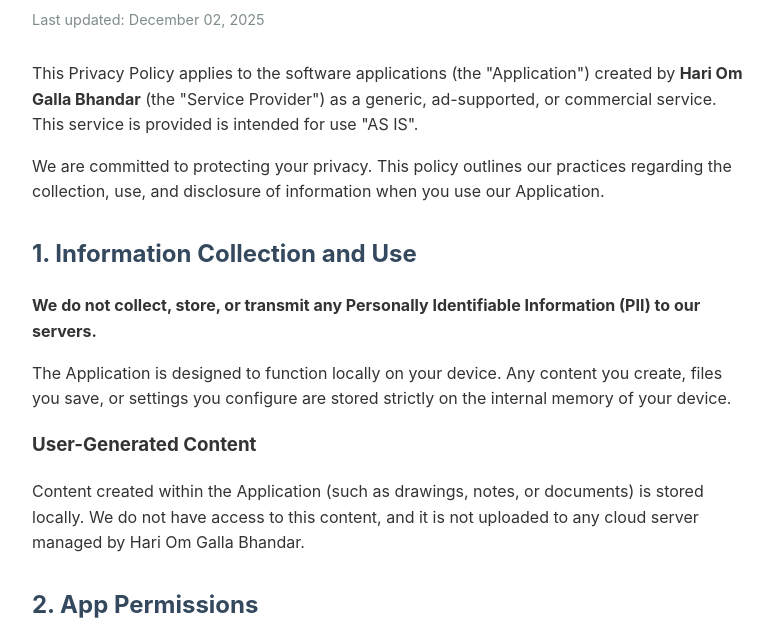
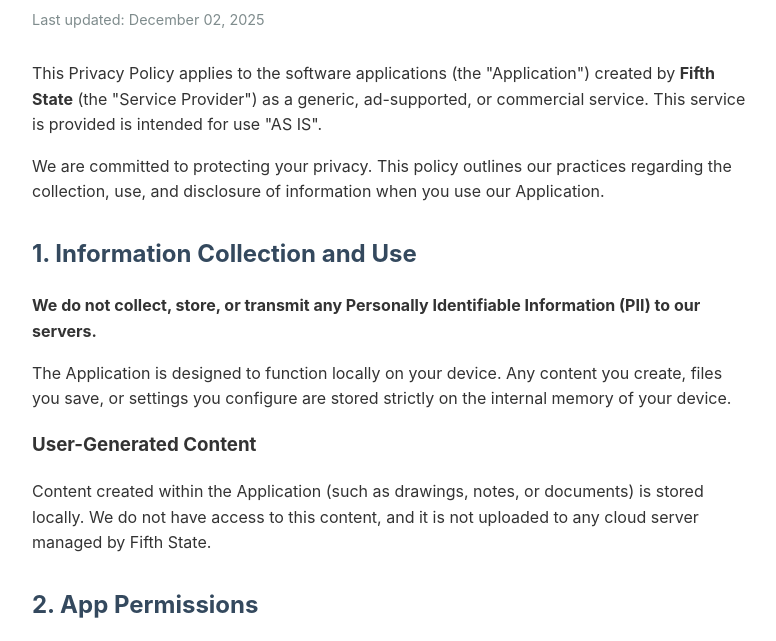
Before and after one commit to hariomgallabhandar/web, a plain HTML site: page policy.html in a window 1280 px wide. Shown: the part 148-789 px from the top of the page, without its empty margins (248-1024 px from the left). Drawn offline with Linux system fonts and the light colour scheme.

Commit message:
Update policy.html

```diff
--- a/policy.html
+++ b/policy.html
@@ -59,7 +59,7 @@
         <h1>Privacy Policy</h1>
         <p class="date">Last updated: December 02, 2025</p>
 
-        <p>This Privacy Policy applies to the software applications (the "Application") created by <strong>Hari Om Galla Bhandar</strong> (the "Service Provider") as a generic, ad-supported, or commercial service. This service is provided is intended for use "AS IS".</p>
+        <p>This Privacy Policy applies to the software applications (the "Application") created by <strong>Fifth State</strong> (the "Service Provider") as a generic, ad-supported, or commercial service. This service is provided is intended for use "AS IS".</p>
 
         <p>We are committed to protecting your privacy. This policy outlines our practices regarding the collection, use, and disclosure of information when you use our Application.</p>
 
@@ -68,7 +68,7 @@
         <p>The Application is designed to function locally on your device. Any content you create, files you save, or settings you configure are stored strictly on the internal memory of your device.</p>
 
         <h3>User-Generated Content</h3>
-        <p>Content created within the Application (such as drawings, notes, or documents) is stored locally. We do not have access to this content, and it is not uploaded to any cloud server managed by Hari Om Galla Bhandar.</p>
+        <p>Content created within the Application (such as drawings, notes, or documents) is stored locally. We do not have access to this content, and it is not uploaded to any cloud server managed by Fifth State.</p>
 
         <h2>2. App Permissions</h2>
         <p>The Application may request certain permissions to function correctly. These permissions are used solely for the functionality described below and not for data collection:</p>
@@ -94,7 +94,7 @@
         <p>If you have any questions or suggestions about our Privacy Policy, do not hesitate to contact us.</p>
 
         <div class="contact-box">
-            <p><strong>Hari Om Galla Bhandar</strong><br>
+            <p><strong>Fifth State</strong><br>
             Email: <a href="mailto:support@hariomgallabhandar.xyz">support@hariomgallabhandar.xyz</a></p>
         </div>
     </div>
```
